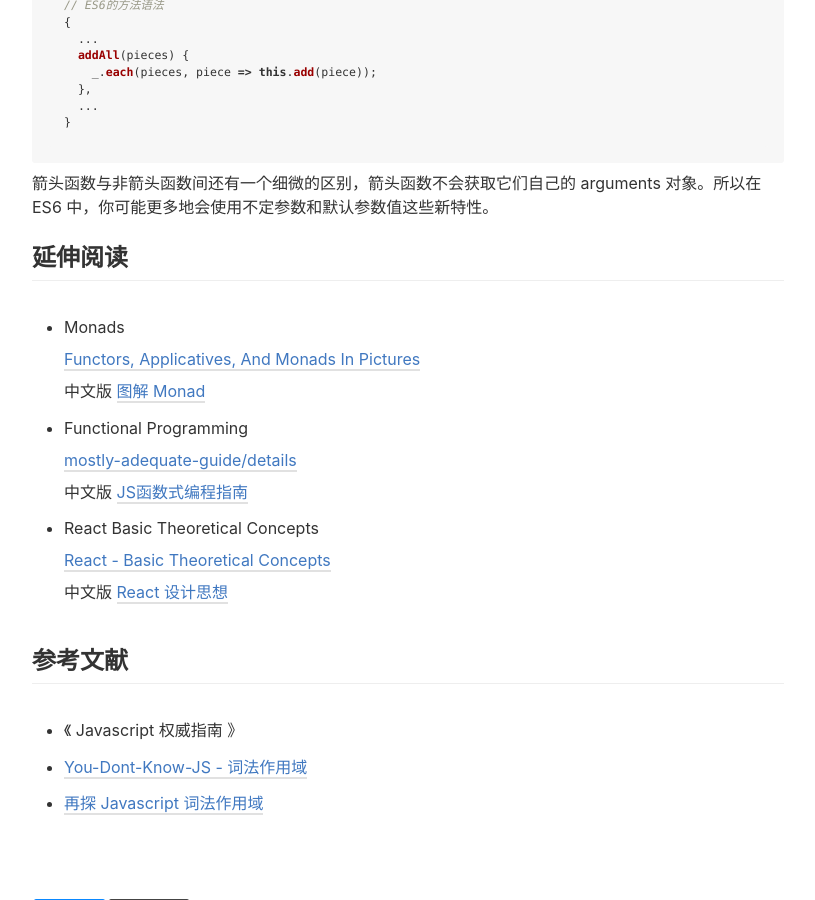
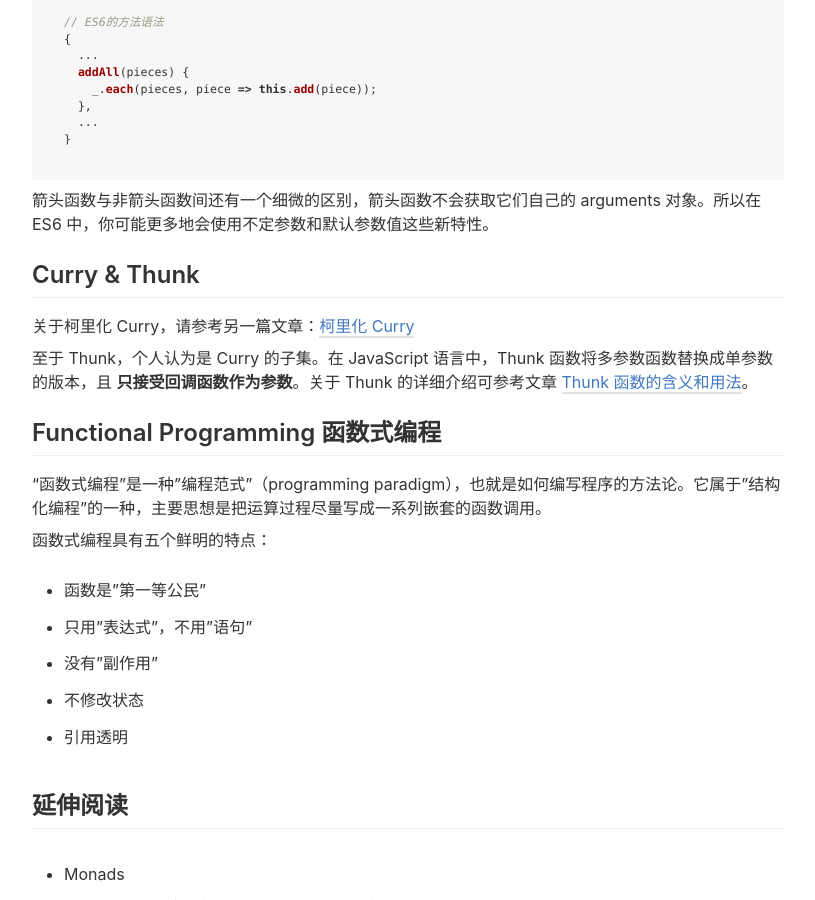
Before and after one commit to alcat2008/alcat2008.github.io, a Jekyll site: the page built from _posts/2016-08-04-js-function.md, in a window 1280 px wide and 900 px high, scrolled down 3013 px. Shown: the whole window, without its empty margins (232-1047 px from the left). Built offline with Jekyll 4.4.1, drawn with Linux system fonts in a browser that asks for light colours; nearby versions of some CDN libraries; some web fonts are replaced; comment, search, counter and statistics services are not loaded.

Commit message:
add functional programming detail

````diff
--- a/_posts/2016-08-04-js-function.md
+++ b/_posts/2016-08-04-js-function.md
@@ -18,7 +18,8 @@ Generally, the craft of programming is the factoring of a set of requirements in
 众所周知，在 JavaScript 中，函数是一等公民。
 
 ```
-A function encloses a set of statements. Functions are the fundamental modular unit of JavaScript.
+A function encloses a set of statements.
+Functions are the fundamental modular unit of JavaScript.
 They are used for code reuse, information hiding, and composition.
 Functions are used to specify the behavior of objects.
 ```
@@ -129,6 +130,25 @@ ES6 中引入了箭头函数，和普通 function 函数相比，**箭头函数
 
 箭头函数与非箭头函数间还有一个细微的区别，箭头函数不会获取它们自己的 arguments 对象。所以在 ES6 中，你可能更多地会使用不定参数和默认参数值这些新特性。
 
+## Curry & Thunk
+
+关于柯里化 Curry，请参考另一篇文章：[柯里化 Curry](/javascript/curry.html)
+
+至于 Thunk，个人认为是 Curry 的子集。在 JavaScript 语言中，Thunk 函数将多参数函数替换成单参数的版本，且 **只接受回调函数作为参数**。关于 Thunk 的详细介绍可参考文章 [Thunk 函数的含义和用法](http://www.ruanyifeng.com/blog/2015/05/thunk.html)。
+
+
+## Functional Programming 函数式编程
+
+"函数式编程"是一种"编程范式"（programming paradigm），也就是如何编写程序的方法论。它属于"结构化编程"的一种，主要思想是把运算过程尽量写成一系列嵌套的函数调用。
+
+函数式编程具有五个鲜明的特点：
+
+- 函数是"第一等公民"
+- 只用"表达式"，不用"语句"
+- 没有"副作用"
+- 不修改状态
+- 引用透明
+
 ## 延伸阅读
 
 - Monads
````
Also changed, not shown: _posts/2016-08-23-redux-source-code.md (+1 -1 lines).
